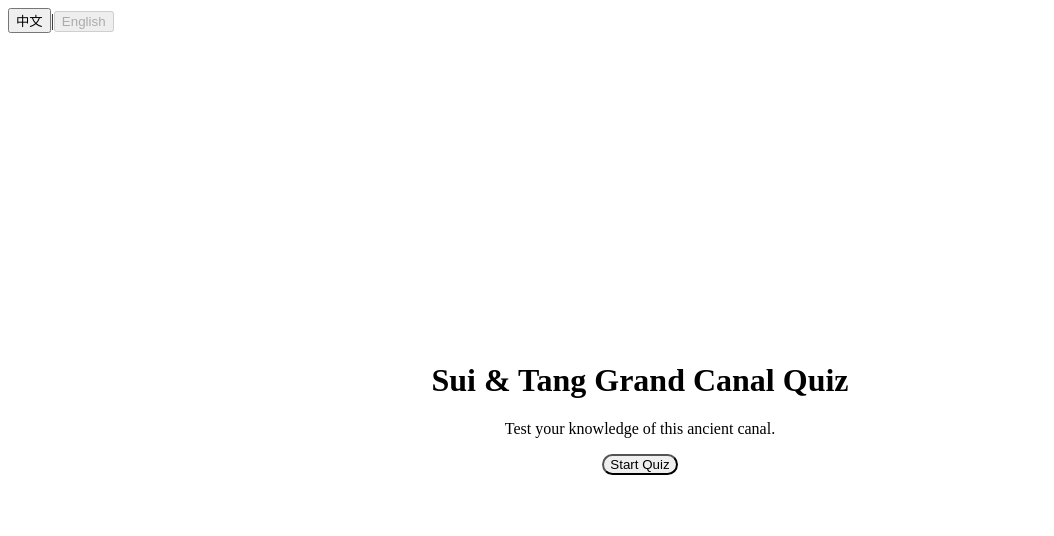
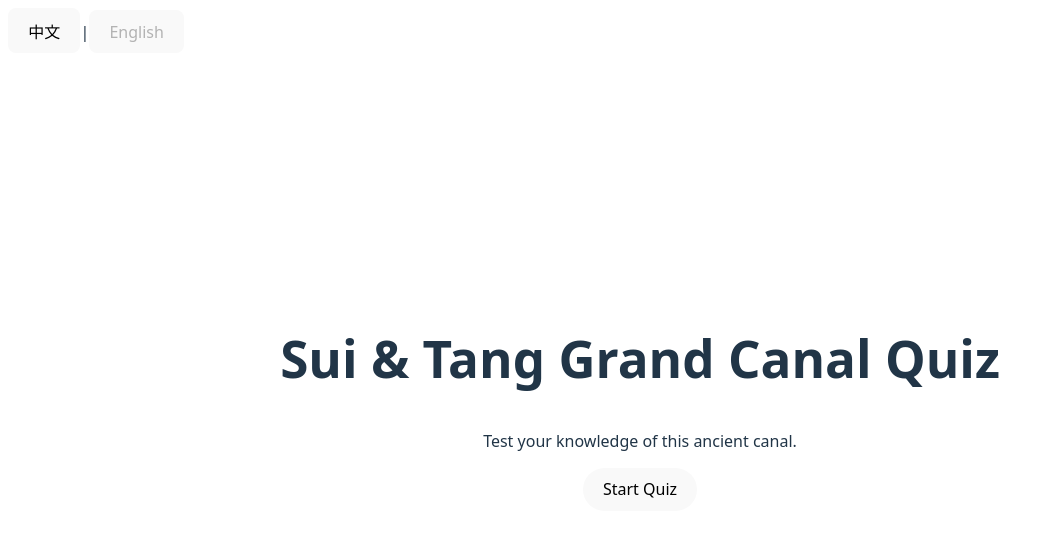
Before and after one commit to kennethzyl1-crypto/grand-canal-quiz, a React app: page / in a window 1280 px wide. Shown: the top 536 px of the page, without its empty margins (0-1054 px from the left). Built offline with nearby package versions, Linux system fonts and the light colour scheme; the HTML template or start-up script is replaced by a standard one.

Commit message:
Revert "Feat: Randomize answer order and add failure animation"
This reverts commit bd7f3ee814ccac5d6c933cd8aeb5d72de4b10ef6.

```diff
--- a/src/components/Question.jsx
+++ b/src/components/Question.jsx
@@ -1,4 +1,4 @@
-import React, { useMemo, useState, useEffect } from 'react';
+import React, { useMemo } from 'react';
 import { useTranslation } from 'react-i18next';
 
 const correctFeedback = [
@@ -15,33 +15,15 @@ const incorrectFeedback = [
 
 const Question = ({ question, options, answer, handleAnswerOptionClick, showFeedback, selectedAnswer, handleNextQuestion }) => {
   const { t } = useTranslation();
-  const [shuffledOptions, setShuffledOptions] = useState([]);
 
-  useEffect(() => {
-    if (options && options.length > 0) {
-      const optionsWithOriginalIndex = options.map((option, index) => ({
-        text: option,
-        originalIndex: index
-      }));
-
-      // Fisher-Yates shuffle algorithm
-      for (let i = optionsWithOriginalIndex.length - 1; i > 0; i--) {
-        const j = Math.floor(Math.random() * (i + 1));
-        [optionsWithOriginalIndex[i], optionsWithOriginalIndex[j]] = [optionsWithOriginalIndex[j], optionsWithOriginalIndex[i]];
-      }
-
-      setShuffledOptions(optionsWithOriginalIndex);
-    }
-  }, [options]);
-
-  const getButtonClass = (optionOriginalIndex) => {
+  const getButtonClass = (index) => {
     if (!showFeedback) {
       return "bg-gray-100 hover:bg-blue-100";
     }
-    if (optionOriginalIndex === answer) {
+    if (index === answer) {
       return "bg-green-300 border-green-500"; // Correct answer
     }
-    if (optionOriginalIndex === selectedAnswer) {
+    if (index === selectedAnswer) {
       return "bg-red-300 border-red-500"; // Incorrect user choice
     }
     return "bg-gray-100"; // Other incorrect options
@@ -62,17 +44,17 @@ const Question = ({ question, options, answer, handleAnswerOptionClick, showFeed
         <h2 className="text-2xl font-semibold text-gray-800">{question}</h2>
       </div>
       <div className="flex flex-col space-y-4">
-        {shuffledOptions.map((option) => (
+        {options.map((option, index) => (
           <button
-            key={option.originalIndex}
-            onClick={() => handleAnswerOptionClick(option.originalIndex === answer, option.originalIndex)}
+            key={index}
+            onClick={() => handleAnswerOptionClick(index === answer, index)}
             disabled={showFeedback}
-            className={`w-full text-left p-4 rounded-lg border-2 transition-all duration-200 ease-in-out flex justify-between items-center ${getButtonClass(option.originalIndex)}`}
+            className={`w-full text-left p-4 rounded-lg border-2 transition-all duration-200 ease-in-out flex justify-between items-center ${getButtonClass(index)}`}
           >
-            <span>{option.text}</span>
+            <span>{option}</span>
             <div className="flex items-center">
-              {showFeedback && option.originalIndex === selectedAnswer && !isCorrect && <span className="font-bold text-red-800 mr-2">❌</span>}
-              {showFeedback && option.originalIndex === answer && <span className="font-bold text-green-800">{t('correctMark')}</span>}
+              {showFeedback && index === selectedAnswer && !isCorrect && <span className="font-bold text-red-800 mr-2">❌</span>}
+              {showFeedback && index === answer && <span className="font-bold text-green-800">{t('correctMark')}</span>}
             </div>
           </button>
         ))}
--- a/src/components/Result.jsx
+++ b/src/components/Result.jsx
@@ -22,7 +22,7 @@ const Result = ({ score, totalScore, restartQuiz }) => {
           <p className="mt-2 text-green-700">{t(randomMessageKey)}</p>
         </div>
       ) : (
-        <div className="p-6 bg-red-100 border-2 border-red-300 rounded-lg shake-animation">
+        <div className="p-6 bg-red-100 border-2 border-red-300 rounded-lg">
           <h3 className="text-2xl font-semibold text-red-800">{t('failTitle')}</h3>
           <p className="mt-2 text-red-700">{t('failMessage')}</p>
         </div>
--- a/src/index.css
+++ b/src/index.css
@@ -2,12 +2,56 @@
 @tailwind components;
 @tailwind utilities;
 
-@keyframes shake {
-  0%, 100% { transform: translateX(0); }
-  10%, 30%, 50%, 70%, 90% { transform: translateX(-5px); }
-  20%, 40%, 60%, 80% { transform: translateX(5px); }
+@keyframes float {
+  0%, 100% {
+    transform: translateY(0);
+  }
+  50% {
+    transform: translateY(-10px);
+  }
 }
 
-.shake-animation {
-  animation: shake 0.5s ease-in-out;
+.title-float {
+  animation: float 4s ease-in-out infinite;
 }
+
+body {
+  font-family: system-ui, Avenir, Helvetica, Arial, sans-serif;
+}
+
+h1 {
+  font-size: 3.2em;
+  line-height: 1.1;
+}
+
+button {
+  border-radius: 8px;
+  border: 1px solid transparent;
+  padding: 0.6em 1.2em;
+  font-size: 1em;
+  font-weight: 500;
+  font-family: inherit;
+  background-color: #1a1a1a;
+  cursor: pointer;
+  transition: border-color 0.25s;
+}
+button:hover {
+  border-color: #646cff;
+}
+button:focus,
+button:focus-visible {
+  outline: 4px auto -webkit-focus-ring-color;
+}
+
+@media (prefers-color-scheme: light) {
+  :root {
+    color: #213547;
+    background-color: #ffffff;
+  }
+  a:hover {
+    color: #747bff;
+  }
+  button {
+    background-color: #f9f9f9;
+  }
+}
```
